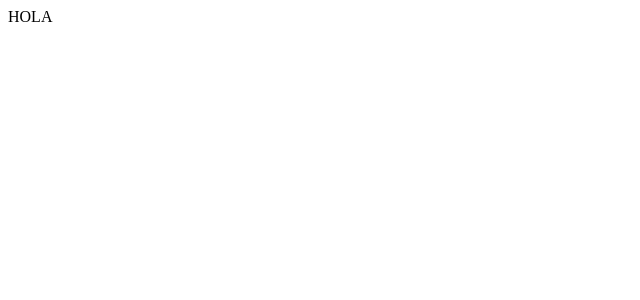
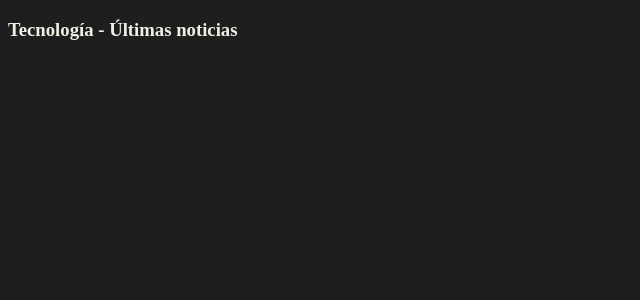
Before and after one commit to FatimaCapilla/nexusnews, a React (Vite) app in the folder client/: page /gallery in a window 1280 px wide. Shown: the top 300 px of the page, without its empty margins (0-640 px from the left). Built offline with nearby package versions, Linux system fonts and the light colour scheme.

Commit message:
create css  gallery news

```diff
--- /dev/null
+++ b/client/src/pages/GalleryNews.css
@@ -0,0 +1,4 @@
+body {
+    background-color: #1F1E1E;
+    color: #EEF0E5
+}
--- a/client/src/pages/GalleryNews.jsx
+++ b/client/src/pages/GalleryNews.jsx
@@ -1,7 +1,9 @@
+import "../pages/GalleryNews.css";
+
 const GalleryNews = () => {
     return (
       <>
-        <div>HOLA</div>
+        <h3>Tecnología - Últimas noticias</h3>
       </>
     )
   }
```
